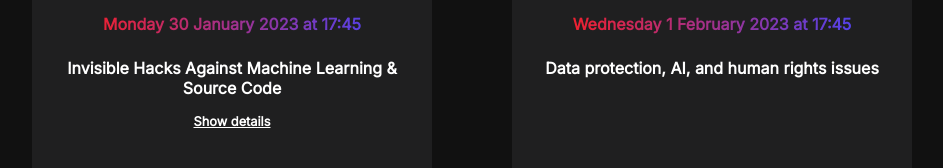
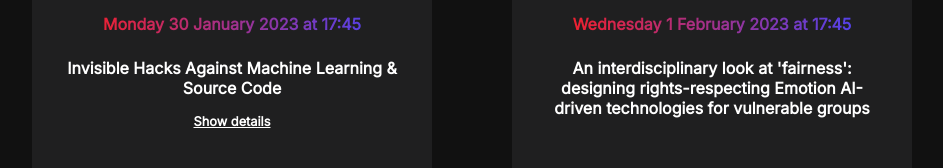
Before and after one commit to finxol/english-week-2023, a Nuxt app: page / in a window 1280 px wide. Shown: the part 1879-2047 px from the top of the page, without its empty margins (168-1111 px from the left). Built offline with nearby package versions, Linux system fonts and the light colour scheme; a web font is replaced by a local one.

Commit message:
change Ayca's talk's title

```diff
--- a/pages/index.vue
+++ b/pages/index.vue
@@ -14,11 +14,11 @@ interface Speaker {
 let speakers: Speaker[] = reactive([
     {
         name: "Ayça Atabey",
-        title: "Data protection, AI, and human rights issues",
+        title: "An interdisciplinary look at 'fairness': designing rights-respecting Emotion AI-driven technologies for vulnerable groups ",
         date: "2023-02-01T17:45:00.000+01:00",
         url: "https://www.turing.ac.uk/people/enrichment-students/ayca-atabey",
         linkedin: "https://www.linkedin.com/in/ayca-atabey/",
-        img: "https://www.turing.ac.uk/sites/default/files/styles/people/public/2022-08/ayca_atabey.jpg?itok=kyLTNTBb",
+        img: "https://www.turing.ac.uk/sites/default/files/styles/people/public/2022-08/ayca_atabey.jpg",
         expand: false,
     },
     {
@@ -46,8 +46,7 @@ let speakers: Speaker[] = reactive([
 ].sort((a, b) => new Date(a.date).getTime() - new Date(b.date).getTime()));
 
 
-const parseDate = (date: string) => {
-    const options = {
+const parseDate = (date: string) => new Date(date).toLocaleDateString('en-GB', {
         weekday: 'long',
         year: 'numeric',
         month: 'long',
@@ -55,9 +54,7 @@ const parseDate = (date: string) => {
         hour: 'numeric',
         minute: '2-digit',
         timeZone: 'Europe/Paris',
-    }
-    return new Date(date).toLocaleDateString('en-GB', options);
-}
+    });
 
 let nextSpeaker = speakers.find(speaker => {
     let d = new Date(speaker.date);
```
